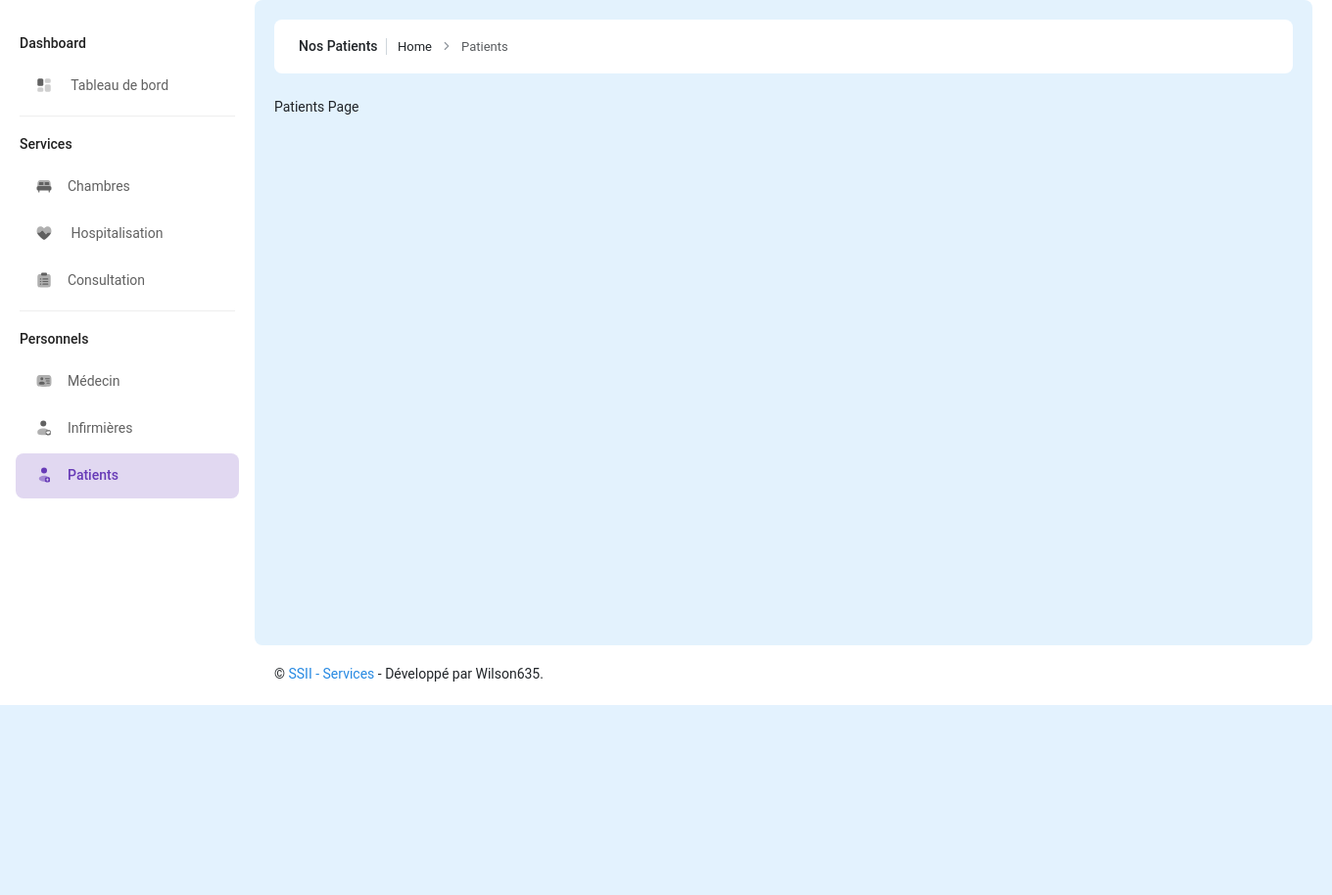
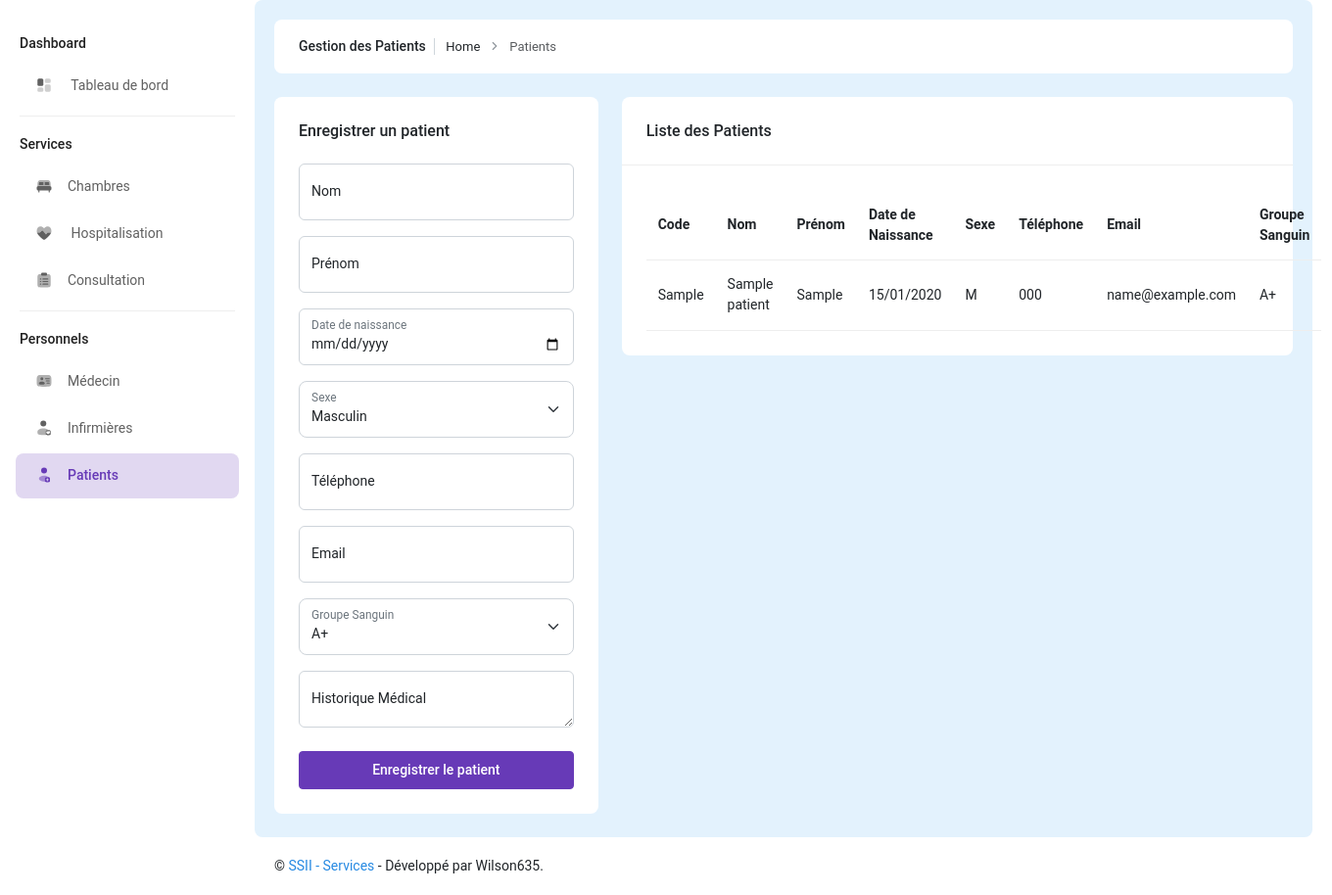
Before and after one commit to Wilson635/CareLink, a Flask app: page /patients in a window 1360 px wide. Shown: the part 80-994 px from the top of the page at 98% size. Before the commit the page ends 800 px from the top, so only its background shows below. Run offline with Flask 2, Linux system fonts and the light colour scheme; a user stored in the database is signed in; tables that the repository leaves empty hold one stand-in row (values such as "Sample post"); style sheets or scripts are compiled from the project's sources; some libraries are stand-ins or nearby versions; some web fonts are replaced.

Commit message:
updates patients page and add credentials to register a new patients

```diff
--- a/apps/home/forms.py
+++ b/apps/home/forms.py
@@ -5,7 +5,10 @@ Copyright (c) 2019 - present AppSeed.us
 
 from flask_wtf import FlaskForm
 from wtforms import StringField
-from wtforms.validators import DataRequired
+from wtforms.fields.choices import SelectField
+from wtforms.fields.datetime import DateField
+from wtforms.fields.simple import TextAreaField
+from wtforms.validators import DataRequired, Email
 
 
 class RoomForm(FlaskForm):
@@ -18,8 +21,8 @@ class RoomForm(FlaskForm):
                              validators=[DataRequired()])
 
     description = StringField('Description de chambre',
-                             id='description_create',
-                             validators=[DataRequired()])
+                              id='description_create',
+                              validators=[DataRequired()])
 
     type = StringField('Type de chambre',
                        id='type_create',
@@ -32,3 +35,33 @@ class RoomForm(FlaskForm):
     etat = StringField('Etat de la chambre',
                        id='etat_create',
                        validators=[DataRequired()])
+
+
+class PatientForm(FlaskForm):
+    nom = StringField('Nom',
+                      id='nom',
+                      validators=[DataRequired()])
+    prenom = StringField('Prénom',
+                         id='prenom',
+                         validators=[DataRequired()])
+    date_naissance = DateField('Date de naissance',
+                               id='date_naissance',
+                               format='%Y-%m-%d',
+                               validators=[DataRequired()])
+    sexe = SelectField('Sexe',
+                       id='sexe',
+                       choices=[('M', 'Masculin'), ('F', 'Féminin')],
+                       validators=[DataRequired()])
+    adresse = TextAreaField('Adresse',
+                            id='adresse')
+    telephone = StringField('Téléphone',
+                            id='telephone')
+    email = StringField('Email',
+                        id='email',
+                        validators=[Email()])
+    groupe_sanguin = SelectField('Groupe Sanguin',
+                                 id='groupe_sanguin',
+                                 choices=[('A+', 'A+'), ('A-', 'A-'), ('B+', 'B+'), ('B-', 'B-'), ('O+', 'O+'),
+                                          ('O-', 'O-'), ('AB+', 'AB+'), ('AB-', 'AB-')])
+    historique_medical = TextAreaField('Historique Médical',
+                                       id='historique_medical')
--- a/apps/home/routes.py
+++ b/apps/home/routes.py
@@ -5,12 +5,12 @@ Copyright (c) 2019 - present AppSeed.us
 from datetime import datetime
 
 from apps import db
-from apps.authentication.models import Chambres, Speciality
+from apps.authentication.models import Chambres, Speciality, Patients
 from apps.home import blueprint
 from flask import render_template, request, redirect, url_for, flash
 from flask_login import login_required
 from jinja2 import TemplateNotFound
-from apps.home.forms import RoomForm
+from apps.home.forms import RoomForm, PatientForm
 
 
 @blueprint.route('/index')
@@ -68,10 +68,40 @@ def infirmiere():
     return render_template('pages/infirmiere.html')
 
 
-@blueprint.route('/patients')
+def generate_patient_code(nom, prenom, date_naissance):
+    """ Génère un code unique basé sur les premières lettres du nom et prénom + date de naissance """
+    return f"{nom[:2].upper()}{prenom[:2].upper()}{date_naissance.strftime('%d%m%Y')}"
+
+
+@blueprint.route('/patients', methods=['GET', 'POST'])
 @login_required
 def patients():
-    return render_template('pages/patients.html')
+    form = PatientForm()
+
+    if request.method == 'POST' and form.validate():
+        # Générer automatiquement le code patient
+        code_patient = generate_patient_code(form.nom.data, form.prenom.data, form.date_naissance.data)
+
+        new_patient = Patients(
+            code_patient=code_patient,
+            nom=form.nom.data,
+            prenom=form.prenom.data,
+            date_naissance=form.date_naissance.data,
+            sexe=form.sexe.data,
+            adresse=form.adresse.data,
+            telephone=form.telephone.data,
+            email=form.email.data,
+            groupe_sanguin=form.groupe_sanguin.data,
+            historique_medical=form.historique_medical.data
+        )
+
+        db.session.add(new_patient)
+        db.session.commit()
+        flash(f"Patient enregistré avec succès. Code: {code_patient}", "success")
+        return redirect(url_for('home_blueprint.patients'))
+
+    patients_list = Patients.query.all()
+    return render_template('pages/patients.html', form=form, patients=patients_list)
 
 
 @blueprint.route('/accounts/password-reset/')
--- a/apps/templates/pages/patients.html
+++ b/apps/templates/pages/patients.html
@@ -3,16 +3,14 @@
 {% block title %} Patients {% endblock title %}
 
 {% block content %}
-  <!-- [ Main Content ] start -->
 <div class="pc-container">
     <div class="pc-content">
-      <!-- [ breadcrumb ] start -->
         <div class="page-header">
             <div class="page-block">
                 <div class="row align-items-center">
                     <div class="col-md-12">
                         <div class="page-header-title">
-                <h5 class="m-b-10">Nos Patients</h5>
+                            <h5 class="m-b-10">Gestion des Patients</h5>
                         </div>
                         <ul class="breadcrumb">
                             <li class="breadcrumb-item"><a href="/">Home</a></li>
@@ -22,19 +20,114 @@
                 </div>
             </div>
         </div>
-      <!-- [ breadcrumb ] end -->
 
-
-      <!-- [ Main Content ] start -->
         <div class="row">
-        <!-- [ sample-page ] start -->
-        <div class="col-sm-12">
-          Patients Page
-        </div>
-        <!-- [ sample-page ] end -->
-      </div>
-      <!-- [ Main Content ] end -->
+            <div class="col-xl-4 col-md-12">
+                <div class="card">
+                    <div class="card-body">
+                        <div class="row mb-3 align-items-center">
+                            <div class="col">
+                                <h4>Enregistrer un patient</h4>
                             </div>
                         </div>
-  <!-- [ Main Content ] end -->
+                        <form role="form" method="post" action="">
+                            {{ form.hidden_tag() }}  <!-- CSRF Token -->
+
+                            <div class="form-floating mb-3">
+                                {{ form.nom(class="form-control", placeholder="Nom") }}
+                                <label>Nom</label>
+                            </div>
+
+                            <div class="form-floating mb-3">
+                                {{ form.prenom(class="form-control", placeholder="Prénom") }}
+                                <label>Prénom</label>
+                            </div>
+
+                            <div class="form-floating mb-3">
+                                {{ form.date_naissance(class="form-control", placeholder="Date de naissance") }}
+                                <label>Date de naissance</label>
+                            </div>
+
+                            <div class="form-floating mb-3">
+                                {{ form.sexe(class="form-select") }}
+                                <label>Sexe</label>
+                            </div>
+
+                            <div class="form-floating mb-3">
+                                {{ form.telephone(class="form-control", placeholder="Téléphone") }}
+                                <label>Téléphone</label>
+                            </div>
+
+                            <div class="form-floating mb-3">
+                                {{ form.email(class="form-control", placeholder="Email") }}
+                                <label>Email</label>
+                            </div>
+
+                            <div class="form-floating mb-3">
+                                {{ form.groupe_sanguin(class="form-select") }}
+                                <label>Groupe Sanguin</label>
+                            </div>
+
+                            <div class="form-floating mb-3">
+                                {{ form.historique_medical(class="form-control", placeholder="Historique Médical") }}
+                                <label>Historique Médical</label>
+                            </div>
+
+                            <div class="d-grid mt-4">
+                                <button type="submit" name="register" class="btn btn-secondary p-2">
+                                    Enregistrer le patient
+                                </button>
+                            </div>
+                        </form>
+                    </div>
+                </div>
+            </div>
+
+            <div class="col-xl-8 col-md-12">
+                <div class="row">
+                    <div class="col-sm-12">
+                        <div class="card">
+                            <div class="card-header">
+                                <h5>Liste des Patients</h5>
+                            </div>
+                            <div class="card-body">
+                                <div class="">
+                                    <table class="table card-header">
+                                        <thead>
+                                            <tr>
+                                                <th>Code</th>
+                                                <th>Nom</th>
+                                                <th>Prénom</th>
+                                                <th>Date de Naissance</th>
+                                                <th>Sexe</th>
+                                                <th>Téléphone</th>
+                                                <th>Email</th>
+                                                <th>Groupe Sanguin</th>
+                                            </tr>
+                                        </thead>
+                                        <tbody>
+                                            {% for patient in patients %}
+                                                <tr>
+                                                    <td>{{ patient.code_patient }}</td>
+                                                    <td>{{ patient.nom }}</td>
+                                                    <td>{{ patient.prenom }}</td>
+                                                    <td>{{ patient.date_naissance.strftime('%d/%m/%Y') }}</td>
+                                                    <td>{{ patient.sexe }}</td>
+                                                    <td>{{ patient.telephone }}</td>
+                                                    <td>{{ patient.email }}</td>
+                                                    <td>{{ patient.groupe_sanguin }}</td>
+                                                </tr>
+                                            {% endfor %}
+                                        </tbody>
+                                    </table>
+                                </div>
+                            </div>
+                        </div>
+                    </div>
+                </div>
+            </div>
+
+        </div>
+    </div>
+</div>
 {% endblock content %}
```
Also changed, not shown: apps/authentication/models.py (+23 -0 lines). Lines whose indentation alone changed are shown as unchanged.
